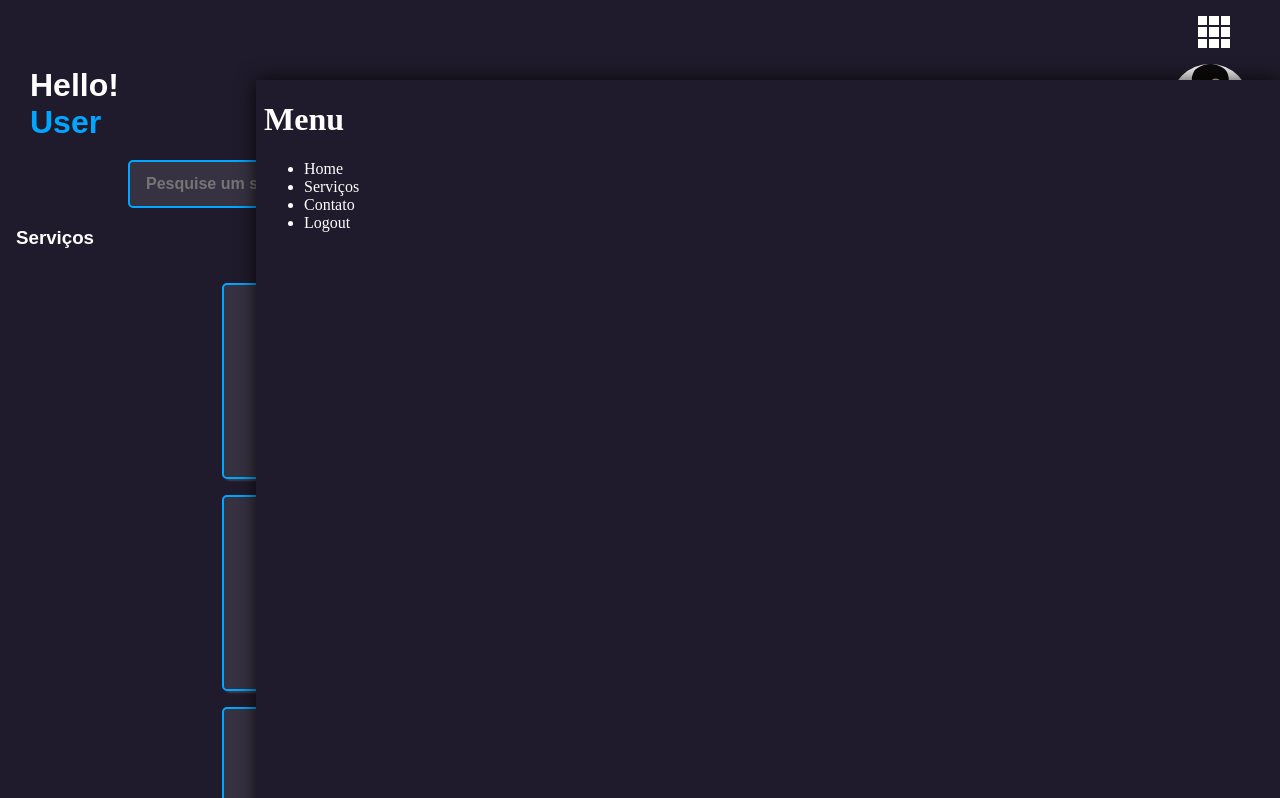
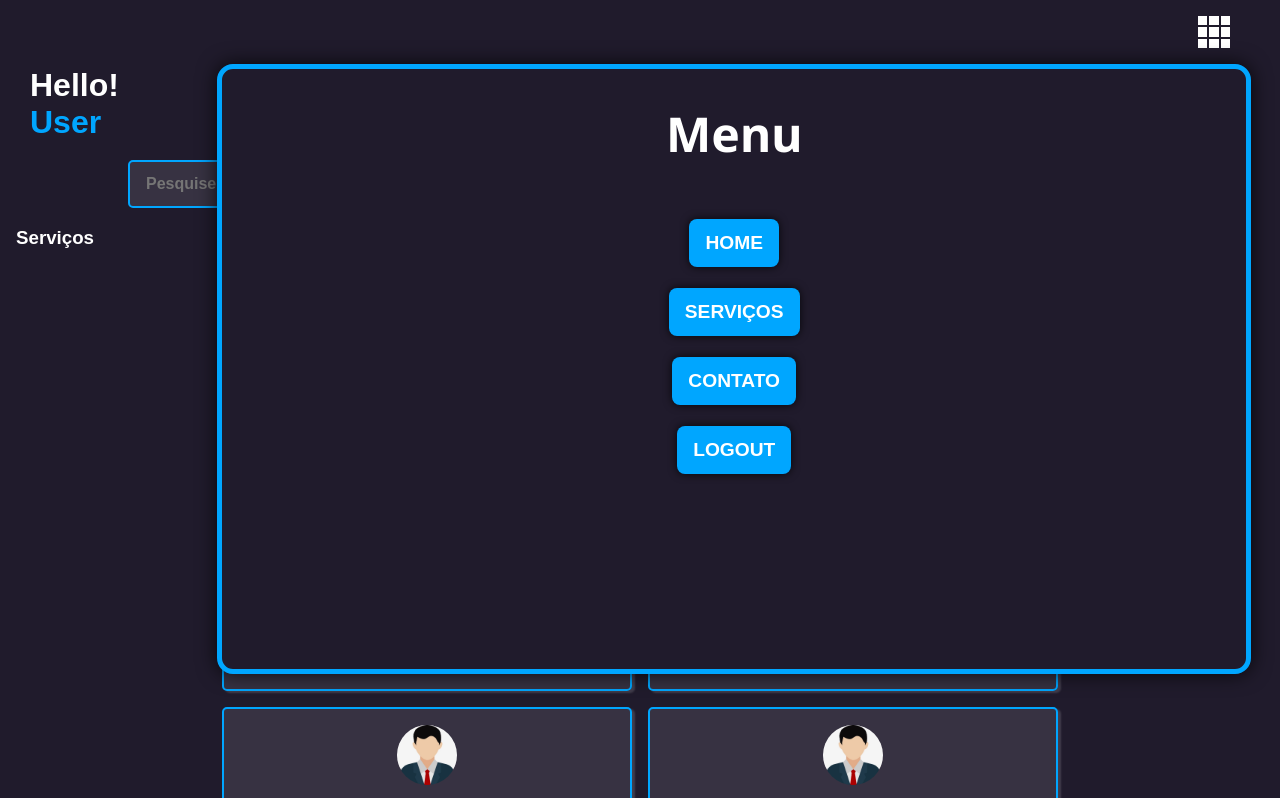
Before and after one commit to ryansilva021/wm-barber, a plain HTML site: page dashboard.html in a window 1280 px wide. Both pictures are taken after a click on the picture 1214 px from the left and 32 px from the top of the page. Shown: the top 798 px of the page. Drawn offline with Linux system fonts and the light colour scheme.

Commit message:
reconstruindo menu

```diff
--- a/css/dashborad.css
+++ b/css/dashborad.css
@@ -129,16 +129,43 @@ footer p {
 
 #menu {
   position: absolute;
-  top: 5rem;
-  right: 0;
+  top: 4rem;
+  right: 1.8rem;
   width: 80%;
-  height: 100vh;
+  height: 75vh;
   background-color: #201b2c;
   display: none;
   flex-direction: column;
-  justify-content: center;
+  border: 5px solid #00A6FF;
+  border-radius: 1rem;
+  box-shadow: 0px 0px 20px rgba(0, 0, 0, 0.8);
+  color: white;
+  flex-direction: column;
   align-items: center;
+  gap: 1.3rem;
+  font-family: 'Noto Sans', sans-serif;
+}
+
+#menu h1{
+  font-size: 3rem;
+  font-weight: 800;
+}
+
+#menu input {
+  height: 3rem;
+  border-radius: 0.5rem;
   border: none;
-  border-radius: 0 0 1rem 1rem;
-  box-shadow: 0px 0px 20px rgba(0, 0, 0, 0.8);
+  padding: 0 1rem;
+  font-size: 1.2rem;
+  font-weight: 500;
+  background-color: #00A6FF;
+  color: white;
+  text-transform: uppercase;
+  cursor: pointer;
+  font-weight: 800;
+  box-shadow: 0 0 0.5rem rgba(0, 0, 0, 0.8);
 }
+
+#menu input:hover{
+  background-color: #0096d680;
+}
--- a/css/menu.css
+++ b/css/menu.css
@@ -1,3 +1,35 @@
+@import url('https://fonts.googleapis.com/css2?family=Noto+Sans:wght@400;700&display=swap');
+
 body{
-  color: white
+  color: white;
+  display: flex;
+  flex-direction: column;
+  justify-content: center;
+  align-items: center;
+  gap: 1.3rem;
+  font-family: 'Noto Sans', sans-serif;
 }
+
+h1{
+  font-size: 3rem;
+  font-weight: 800;
+}
+
+input {
+  height: 3rem;
+  border-radius: 0.5rem;
+  border: none;
+  padding: 0 1rem;
+  font-size: 1.2rem;
+  font-weight: 500;
+  background-color: #00A6FF;
+  color: white;
+  text-transform: uppercase;
+  cursor: pointer;
+  font-weight: 800;
+  box-shadow: 0 0 0.5rem rgba(0, 0, 0, 0.8);
+}
+
+input:hover{
+  background-color: #0096d680;
+}
--- a/dashboard.html
+++ b/dashboard.html
@@ -8,7 +8,16 @@
 </head>
 
 <body>
-  <iframe id="menu" src="/menu.html" width="" height=""></iframe>
+  <div id="menu" src="/menu.html" width="" height="">
+
+    <h1>Menu</h1>
+    <input id="btn-home" type="button" value="home">
+    <input id="btn-servico" type="button" value="serviços">
+    <input id="btn-contato" type="button" value="contato">
+    <input id="btn-logout" type="button" value="logout" onclick="window.location.href = '/index.html';">
+
+
+  </div>
 
   <div id="menu-container">
     <img id="menu-icon" src="menu.svg" alt="menu-icon">
--- a/menu.html
+++ b/menu.html
@@ -1,19 +1,8 @@
-<!DOCTYPE html>
-<html lang="pt-br">
-<head>
-    <meta charset="UTF-8">
-    <meta name="viewport" content="width=device-width, initial-scale=1.0">
-    <title>Document</title>
-    <link rel="stylesheet" href="/css/menu.css">
-</head>
-<body>
-    <h1>Menu</h1>
+<link rel="stylesheet" href="/css//menu.css">
 
-    <ul>
-      <li>Home</li>
-      <li>Serviços</li>
-      <li>Contato</li>
-      <li>Logout</li>
-    </ul>
-</body>
-</html>
+
+<h1>Menu</h1>
+<input id="btn-home" type="button" value="home">
+<input id="btn-servico" type="button" value="serviços">
+<input id="btn-contato" type="button" value="contato">
+<input id="btn-logout" type="button" value="logout" onclick="window.location.href = '/index.html';">
```
